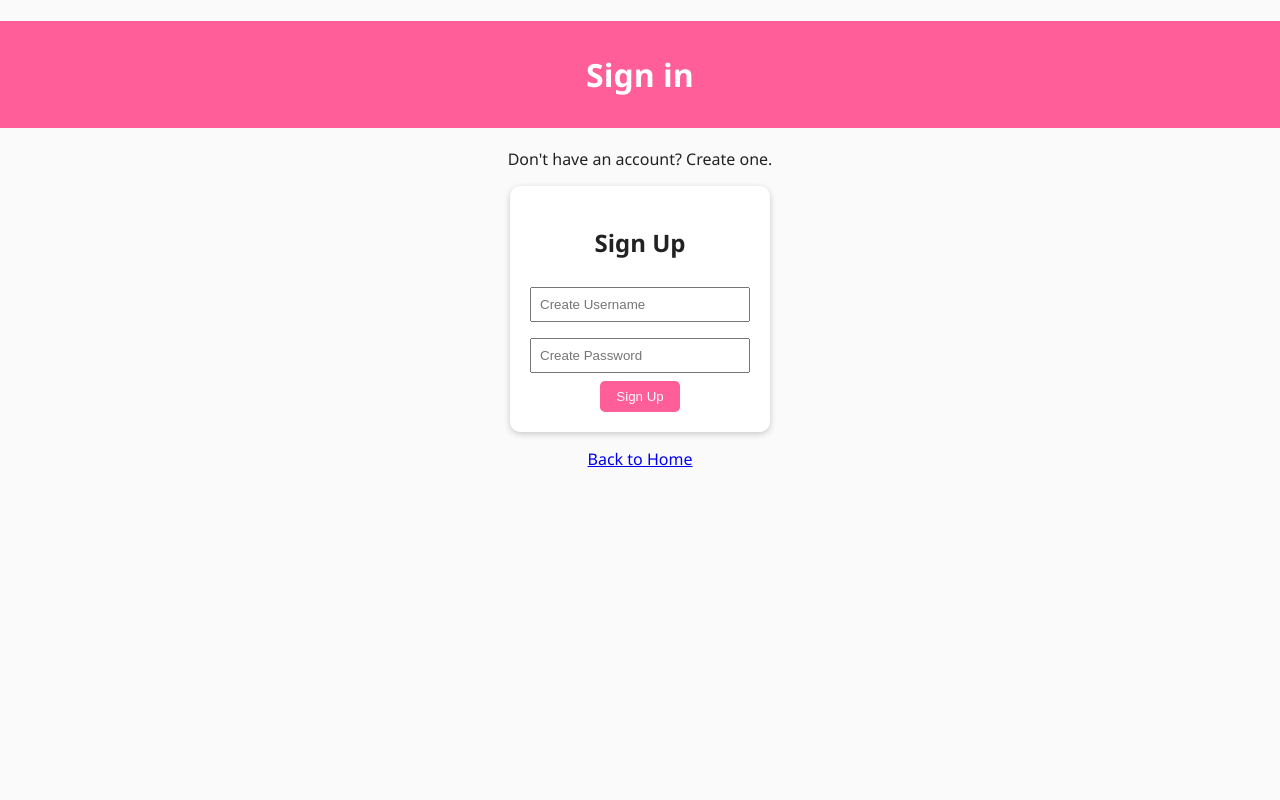
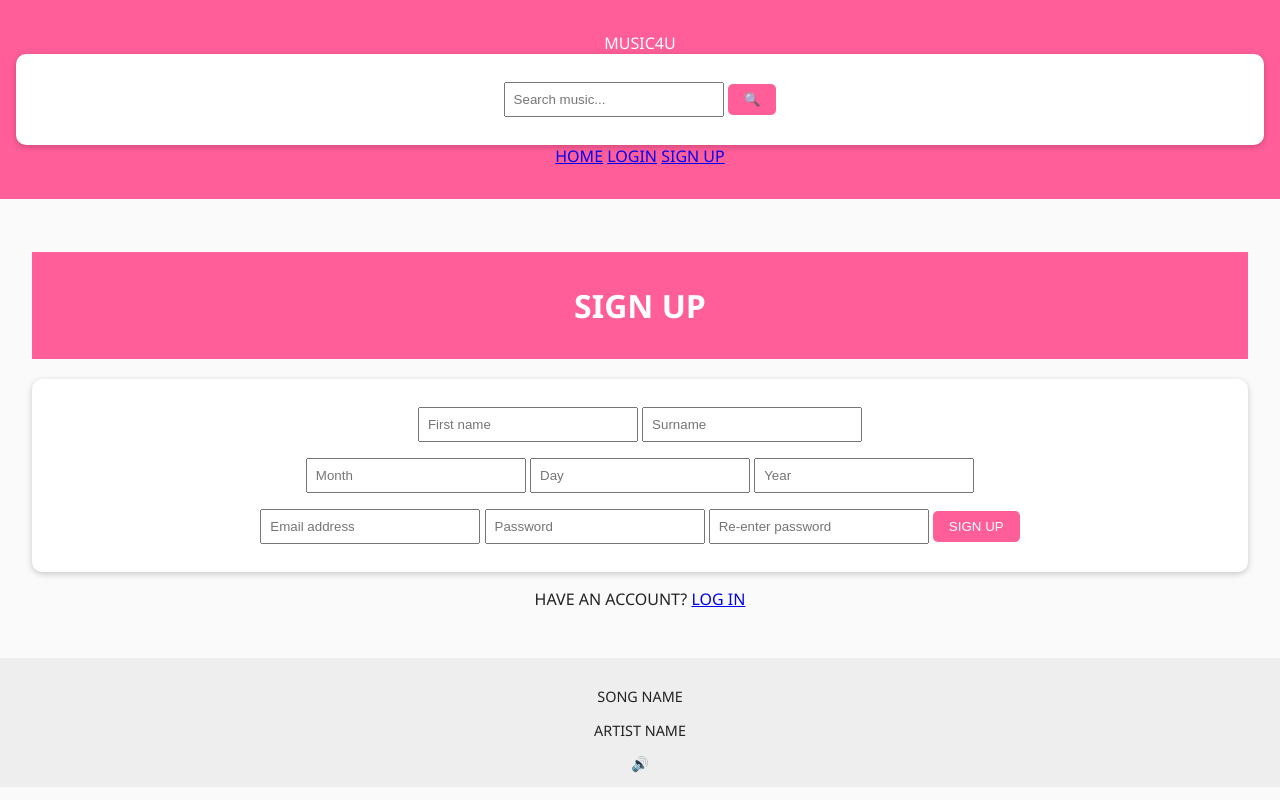
Before and after one commit to AlAzeemRasaq/Music4U, a Flask app: template FrontEnd/templates/signup.html in a window 1280 px wide. Run offline with Flask 3, Linux system fonts and the light colour scheme; the template is opened without the code that fills it, so the values that code supplies are empty.

Commit message:
Heavily updated signup.html

```diff
--- a/FrontEnd/templates/signup.html
+++ b/FrontEnd/templates/signup.html
@@ -1,28 +1,35 @@
-<!DOCTYPE html>
-<html lang="en">
-<head>
-    <meta charset="UTF-8">
-    <title>Sign in or sign up - Music4U</title>
-    <link rel="stylesheet" href="../static/style.css">
-</head>
-<body>
-    <h1>Sign in</h1>
-    <p>Don't have an account? Create one.</p>
+{% extends "layout.html" %}
 
-    {% if message %}
-        <p><strong>{{ message }}</strong></p>
-    {% endif %}
+{% block content %}
 
-    <div class="form-container">
+<div class="auth-wrapper">
+    <div class="auth-box">
+        <h1>SIGN UP</h1>
+
         <form action="/signup" method="POST">
-            <h2>Sign Up</h2>
-            <input type="hidden" name="form_type" value="Sign Up">
-            <input type="text" name="username" placeholder="Create Username" required><br>
-            <input type="password" name="password" placeholder="Create Password" required><br>
-            <button type="submit">Sign Up</button>
+            <div class="double-input">
+                <input type="text" name="fname" placeholder="First name" required>
+                <input type="text" name="lname" placeholder="Surname" required>
+            </div>
+
+            <div class="triple-input">
+                <input type="text" name="month" placeholder="Month" required>
+                <input type="text" name="day" placeholder="Day" required>
+                <input type="text" name="year" placeholder="Year" required>
+            </div>
+
+            <input type="email" name="email" placeholder="Email address" required>
+            <input type="password" name="password" placeholder="Password" required>
+            <input type="password" name="confirm" placeholder="Re-enter password" required>
+
+            <button type="submit">SIGN UP</button>
         </form>
+
+        <p class="switch-text">
+            HAVE AN ACCOUNT?
+            <a href="/signin">LOG IN</a>
+        </p>
     </div>
+</div>
 
-    <p><a href="/">Back to Home</a></p>
-</body>
-</html>
+{% endblock %}
```
